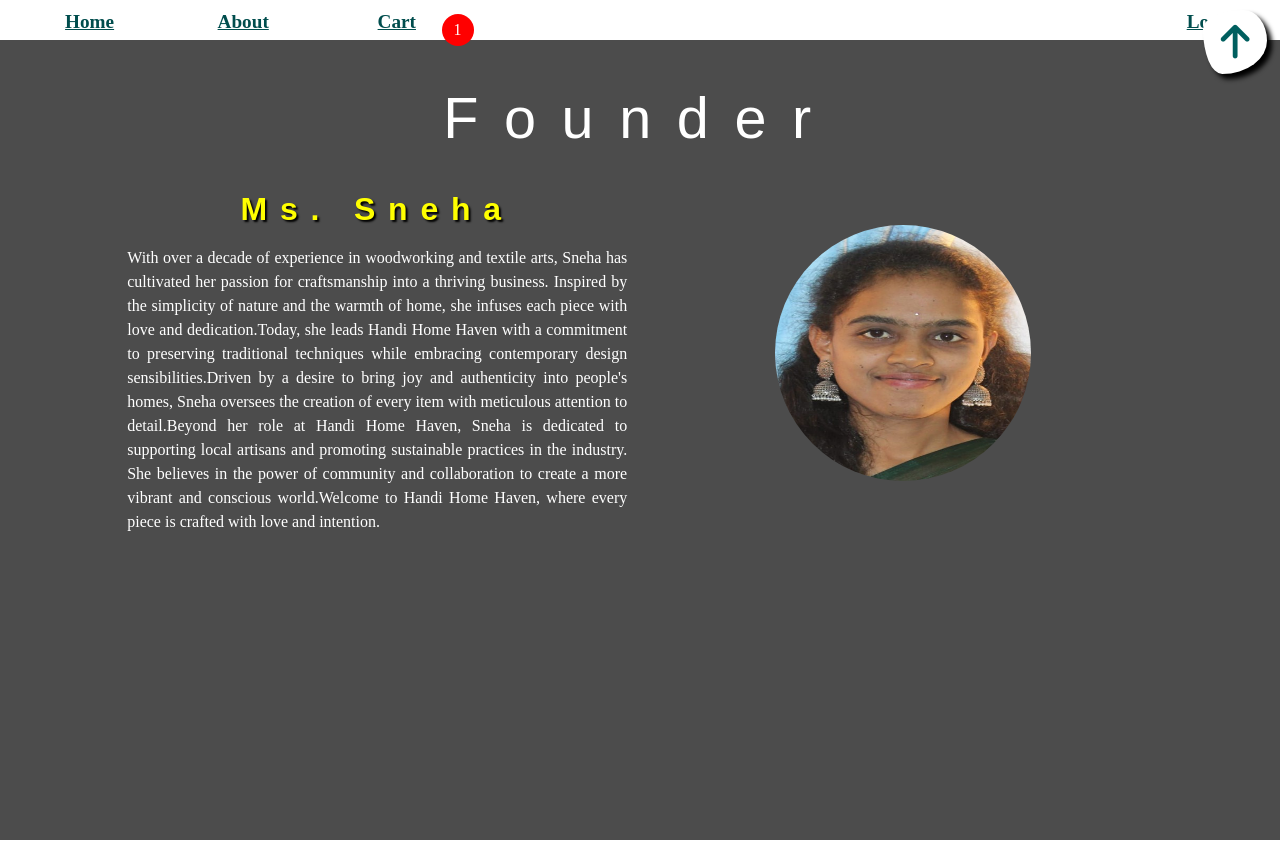
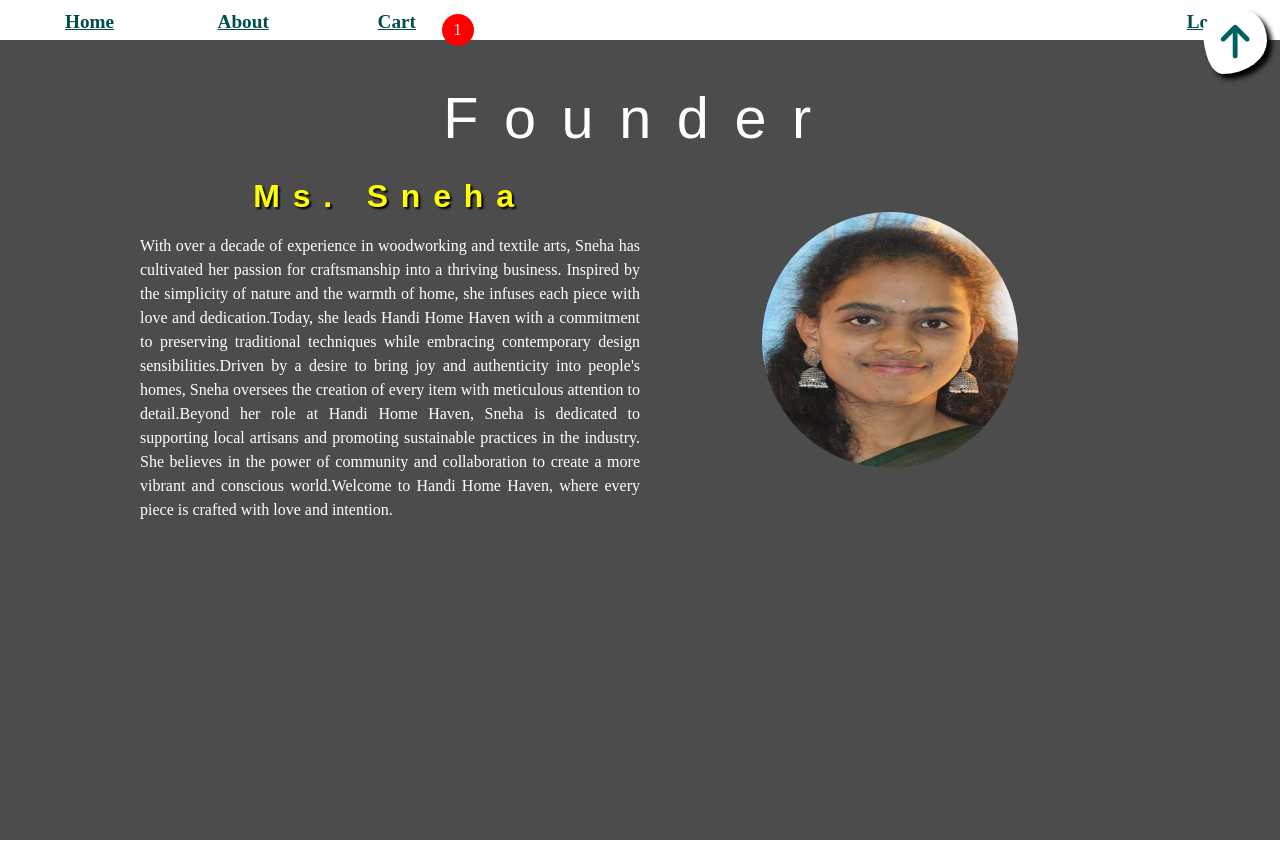
Before and after one commit to gundasneha/HandiHomeHaven2, a plain HTML site: page html/about.html in a window 1280 px wide. Shown: the part 662-1503 px from the top of the page. Drawn offline with Linux system fonts and the light colour scheme; a web font is replaced by a local one.

Commit message:
Add files via upload

```diff
--- a/css/aboutgeneralcode.css
+++ b/css/aboutgeneralcode.css
@@ -43,7 +43,7 @@ html{
     flex-direction: column;
     color: white;
     text-align: justify;
-    padding: 1vw;
+    /* padding: 1vw; */
     /* text-indent: 3vw; */
     /* letter-spacing: 0.1vw; */
     /* word-spacing: 0.2vw; */
```
